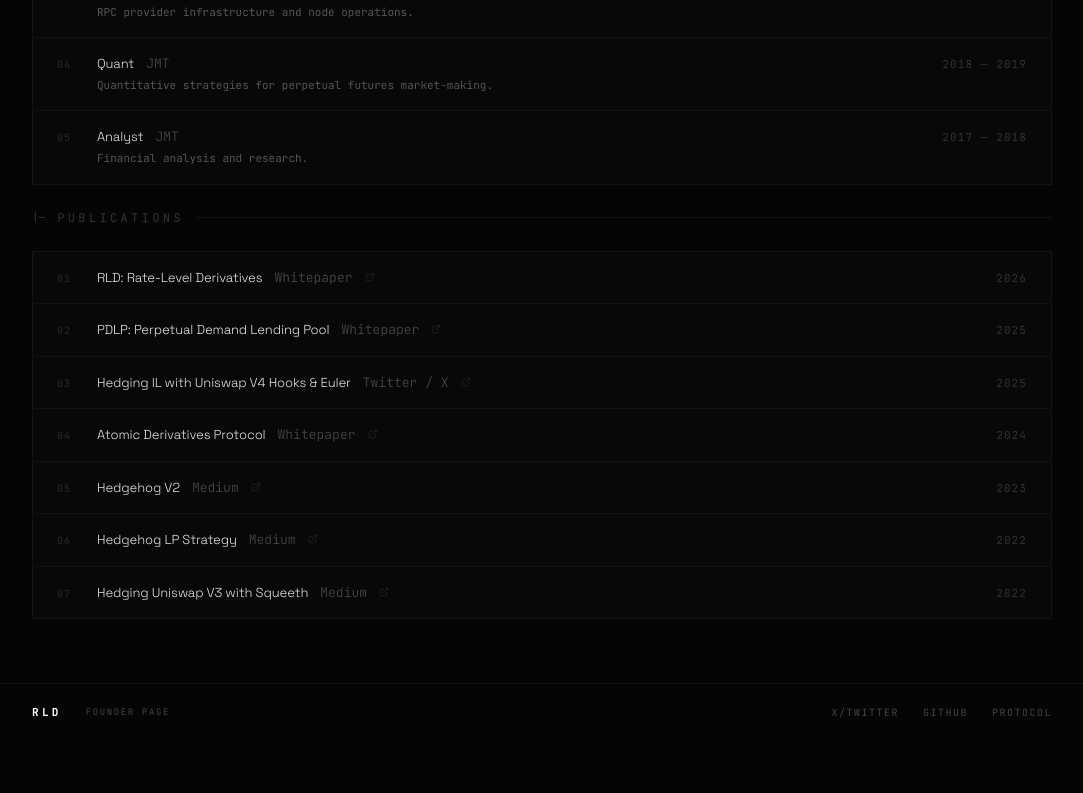
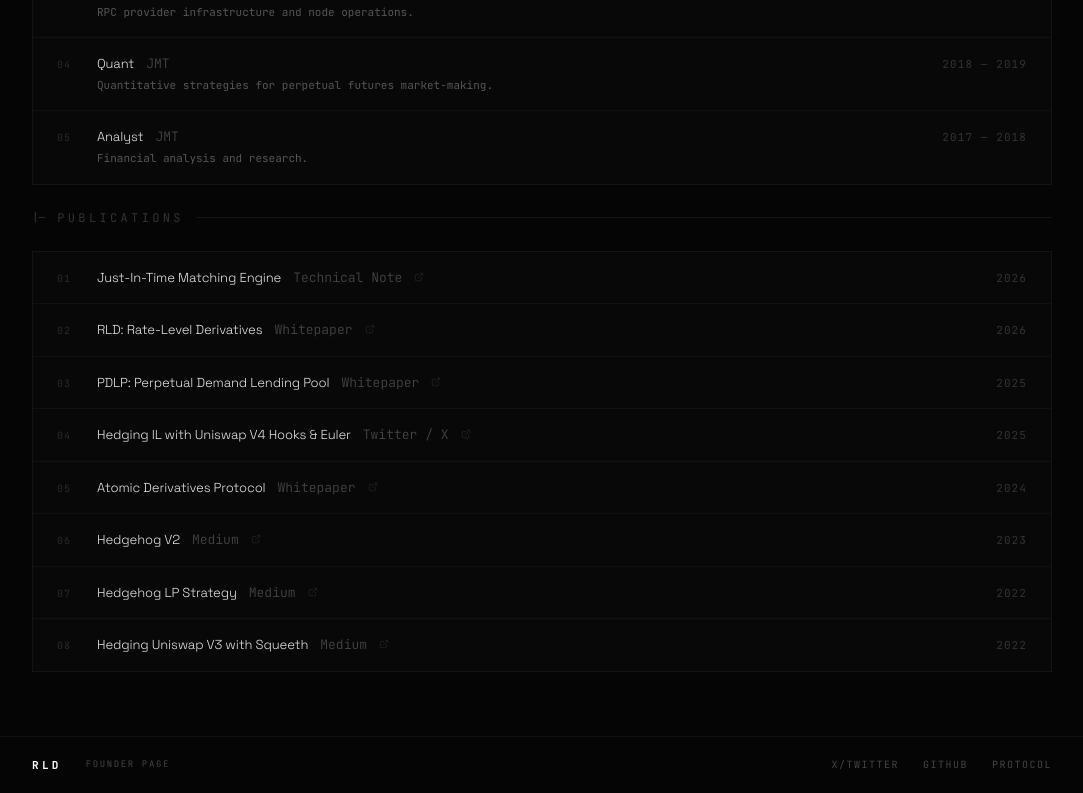
Before and after one commit to leooos33/webpage, a React (Vite) app: page / in a window 1280 px wide. Shown: the part 950-1743 px from the top of the page, without its empty margins (98-1181 px from the left). Before the commit the page ends 1691 px from the top, so only its background shows below. Built offline with nearby package versions, Linux system fonts and the light colour scheme.

Commit message:
fix: update base path for renamed repo (personal)

```diff
--- a/src/components/Founder.tsx
+++ b/src/components/Founder.tsx
@@ -59,6 +59,7 @@ const FOUNDER = {
     { role: "Analyst", org: "JMT", period: "2017 — 2018", description: "Financial analysis and research." },
   ],
   publications: [
+    { title: "Just-In-Time Matching Engine", venue: "Technical Note", date: "2026", url: "https://docs.rld.fi/research/jit-matching-engine" },
     { title: "RLD: Rate-Level Derivatives", venue: "Whitepaper", date: "2026", url: "https://docs.rld.fi/research/executive-summary" },
     { title: "PDLP: Perpetual Demand Lending Pool", venue: "Whitepaper", date: "2025", url: "https://secretive-glass-533.notion.site/PDLP-Perpetual-Demand-Lending-Pool-fc7c2f1bc76a827b8259817ab6c88c4b?pvs=73" },
     { title: "Hedging IL with Uniswap V4 Hooks & Euler", venue: "Twitter / X", date: "2025", url: "https://x.com/yevhenx/status/1877623802672058493" },
--- a/vite.config.ts
+++ b/vite.config.ts
@@ -3,7 +3,7 @@ import react from "@vitejs/plugin-react";
 
 export default defineConfig({
   plugins: [react()],
-  base: "/webpage/",
+  base: "/personal/",
   server: {
     port: 5174,
   },
```
Also changed, not shown: 1 other file (tests, documents, lock files or other folders).
